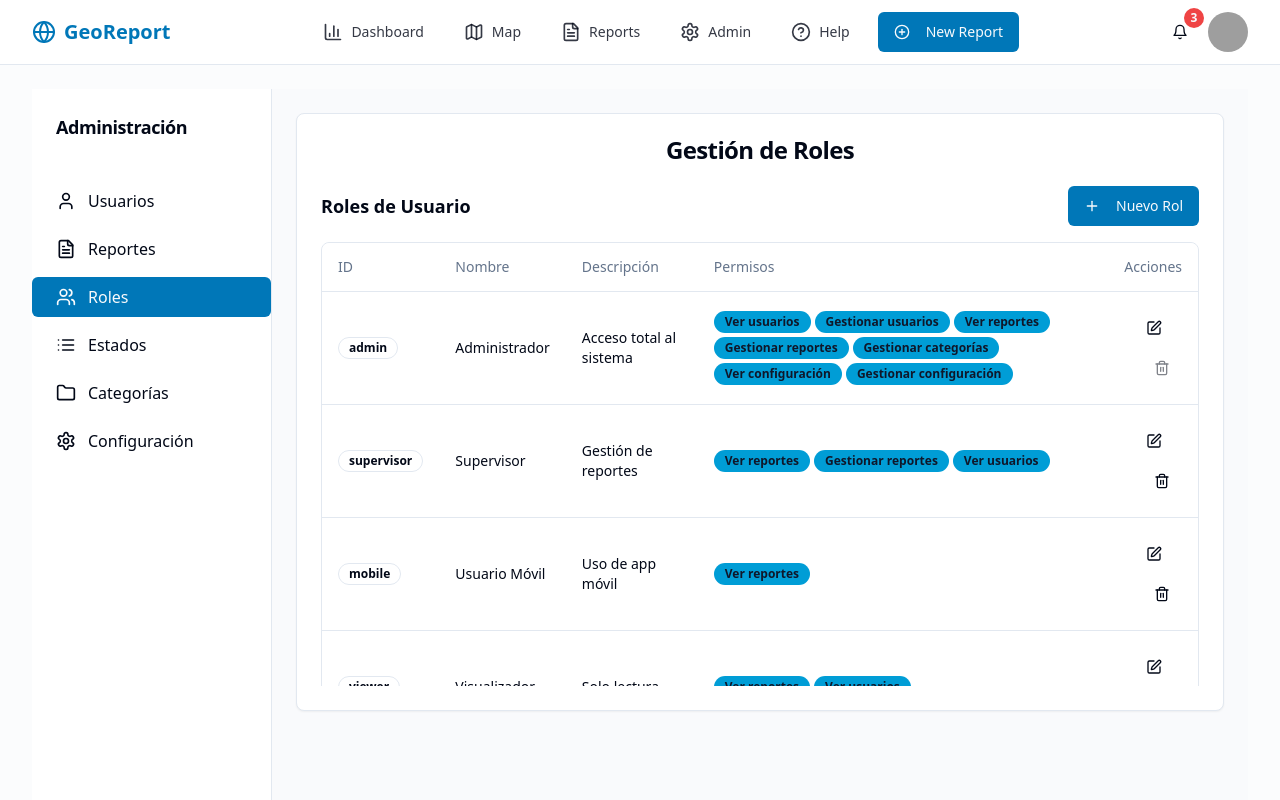
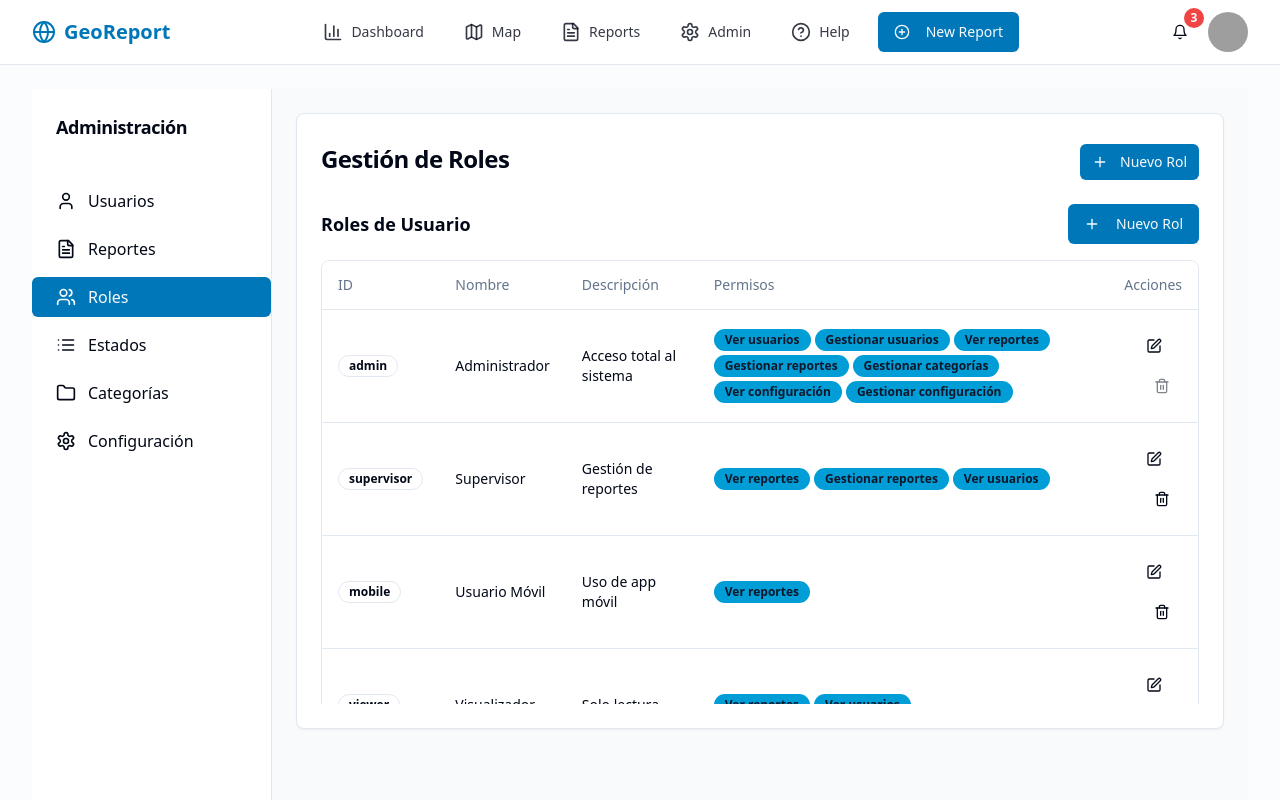
Before and after one commit to elias3446/geo-report-compass-76, a React (Vite) app: page /admin/roles in a window 1280 px wide. Shown: the top 800 px of the page. Built offline with nearby package versions, Linux system fonts and the light colour scheme; grey boxes are pictures that could not be loaded.

Commit message:
Fix: Align titles and buttons
Align titles and buttons in Reports, Roles, Statuses, and Categories pages to match the Users page.

```diff
--- a/src/pages/AdminCategories.tsx
+++ b/src/pages/AdminCategories.tsx
@@ -22,7 +22,7 @@ const AdminCategories = () => {
 
   return (
     <Card>
-      <CardHeader className="flex items-center justify-between">
+      <CardHeader className="flex flex-row items-center justify-between">
         <CardTitle>Categorías de Reportes</CardTitle>
         <Button variant="default" onClick={() => setIsFormOpen(true)} size="sm">
           <Plus className="w-4 h-4 mr-1" />
--- a/src/pages/AdminReports.tsx
+++ b/src/pages/AdminReports.tsx
@@ -41,7 +41,7 @@ const AdminReports = () => {
 
   return (
     <Card>
-      <CardHeader className="flex items-center justify-between">
+      <CardHeader className="flex flex-row items-center justify-between">
         <CardTitle>Gestión de Reportes</CardTitle>
         <Button variant="default" onClick={() => setIsOpen(true)} size="sm">
           <Plus className="w-4 h-4 mr-1" />
--- a/src/pages/AdminRoles.tsx
+++ b/src/pages/AdminRoles.tsx
@@ -1,5 +1,6 @@
+
 import React, { useState } from "react";
-import { Card, CardHeader, CardContent } from "@/components/ui/card";
+import { Card, CardHeader, CardTitle, CardContent } from "@/components/ui/card";
 import RoleManageTable from "@/components/admin/RoleManageTable";
 import { Button } from "@/components/ui/button";
 import { Plus } from "lucide-react";
@@ -64,8 +65,12 @@ const AdminRoles = () => {
 
   return (
     <Card>
-      <CardHeader className="flex items-center justify-between">
+      <CardHeader className="flex flex-row items-center justify-between">
         <CardTitle>Gestión de Roles</CardTitle>
+        <Button variant="default" onClick={() => setIsOpen(true)} size="sm">
+          <Plus className="w-4 h-4 mr-1" />
+          Nuevo Rol
+        </Button>
       </CardHeader>
       <CardContent>
         <div className="overflow-auto max-h-[500px]">
--- a/src/pages/AdminStatuses.tsx
+++ b/src/pages/AdminStatuses.tsx
@@ -1,4 +1,3 @@
-
 import React, { useState } from "react";
 import { Card, CardHeader, CardTitle, CardContent } from "@/components/ui/card";
 import { Button } from "@/components/ui/button";
@@ -44,7 +43,7 @@ const AdminStatuses = () => {
 
   return (
     <Card>
-      <CardHeader className="flex items-center justify-between">
+      <CardHeader className="flex flex-row items-center justify-between">
         <CardTitle>Estados de Reporte</CardTitle>
         <Button variant="default" onClick={() => setIsOpen(true)} size="sm">
           <Plus className="w-4 h-4 mr-1" />
```
